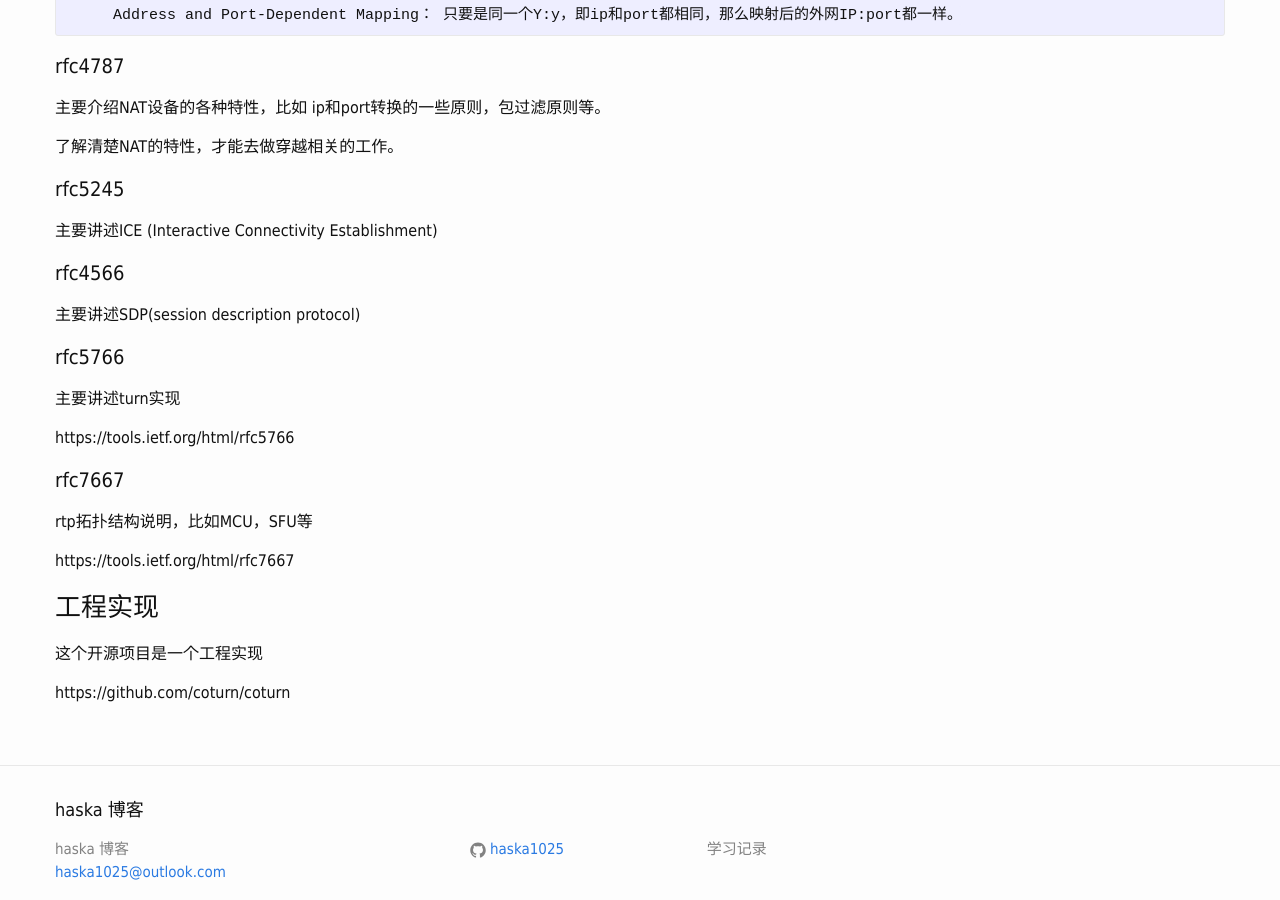
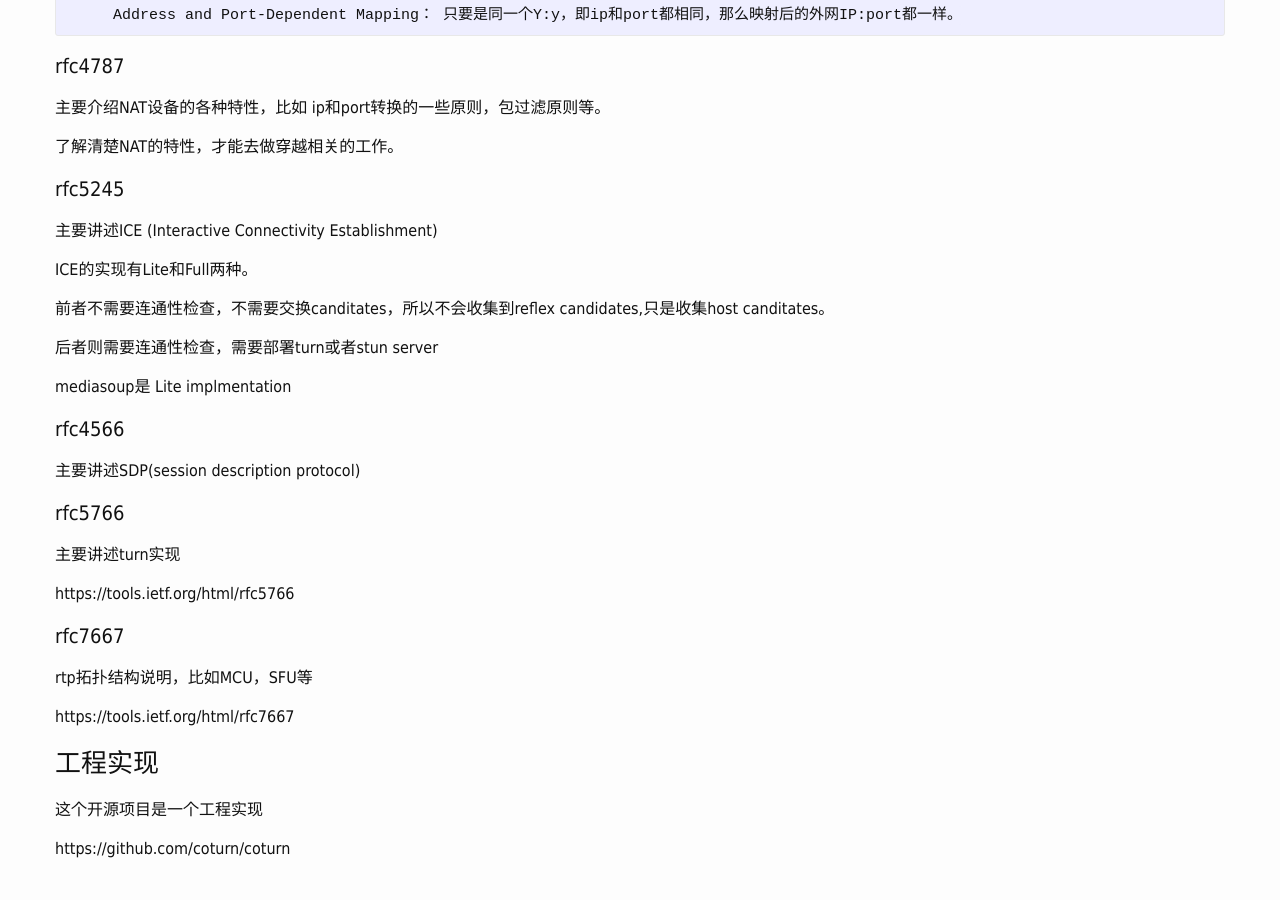
Before and after one commit to haska1025/haska1025.github.io, a Jekyll site: the page built from _posts/2019-01-12-p2p_ relative.md, in a window 1280 px wide and 900 px high, scrolled down 854 px. Built offline with Jekyll 4.4.1, drawn with Linux system fonts in a browser that asks for light colours.

Commit message:
Update 2019-01-12-p2p_ relative.md

```diff
--- a/_posts/2019-01-12-p2p_ relative.md
+++ b/_posts/2019-01-12-p2p_ relative.md
@@ -47,6 +47,14 @@ non-EIM-NAT: 大意是，来自同一个socket的数据包，如果目的ip或
 
 主要讲述ICE (Interactive Connectivity Establishment)
 
+ICE的实现有Lite和Full两种。
+
+前者不需要连通性检查，不需要交换canditates，所以不会收集到reflex candidates,只是收集host canditates。
+
+后者则需要连通性检查，需要部署turn或者stun server
+
+mediasoup是 Lite implmentation
+
 #### rfc4566
 
 主要讲述SDP(session description protocol)
```
